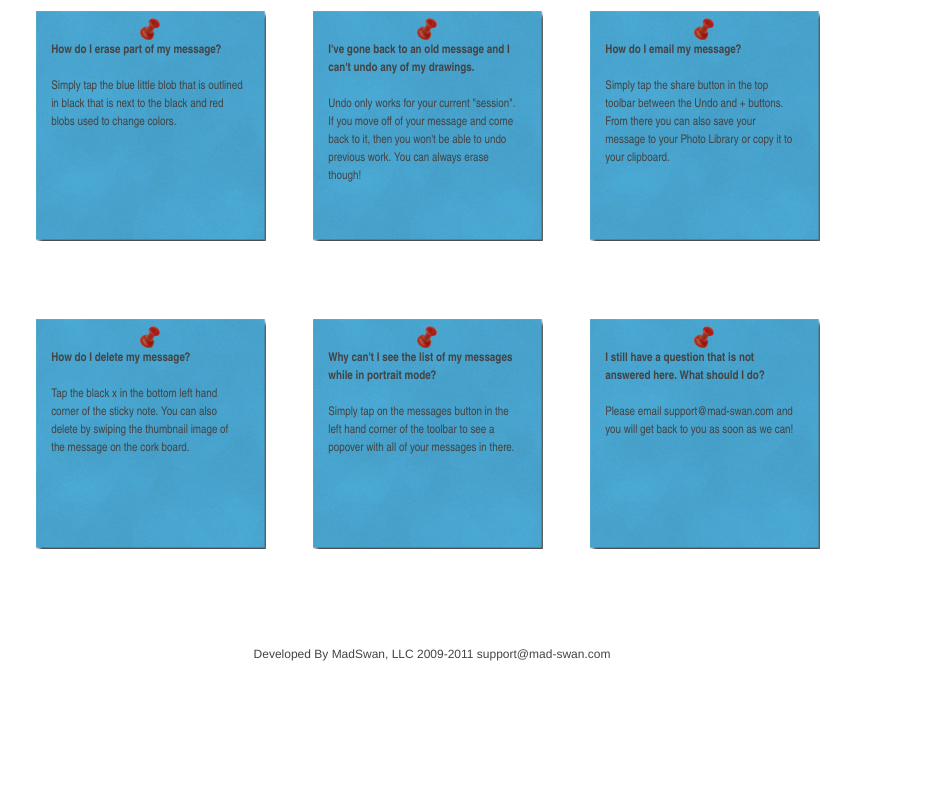
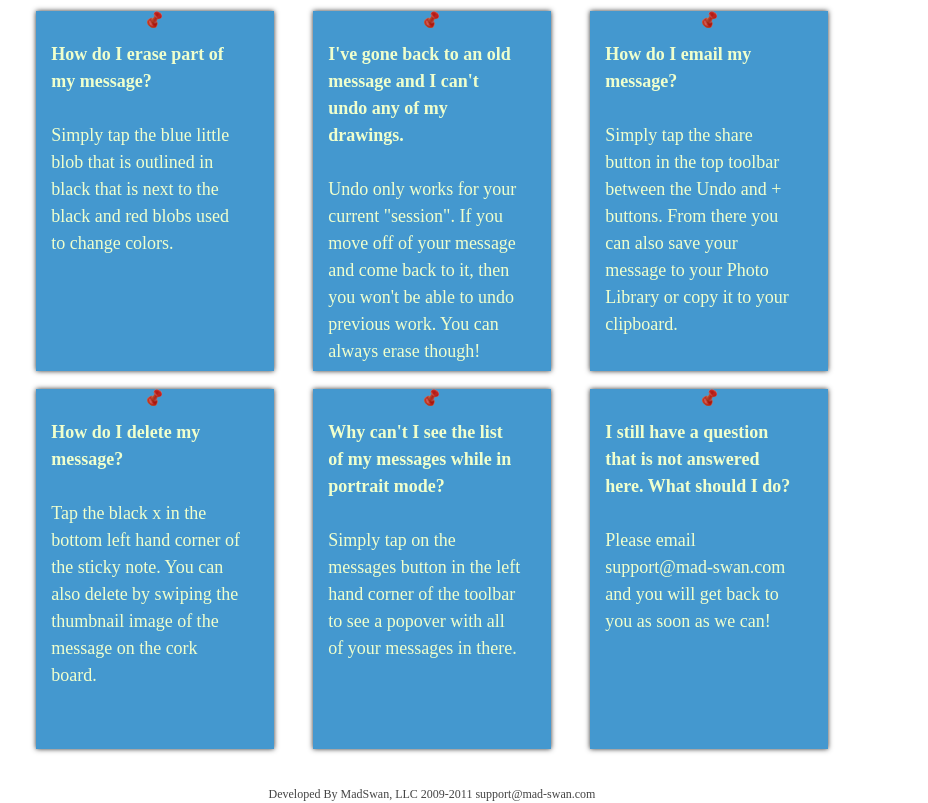
Before and after one commit to iStudiousApp/istudiousapp.github.com, a plain HTML site: page support/index.html in a window 1280 px wide. Shown: the part 102-905 px from the top of the page, without its empty margins (208-1136 px from the left). Before the commit the page ends 800 px from the top, so only its background shows below. Drawn offline with Linux system fonts and the light colour scheme.

Commit message:
Updated site on Fri Jun 17 14:07:53 EDT 2011

```diff
--- a/stylesheets/style.css
+++ b/stylesheets/style.css
@@ -222,9 +222,12 @@ body.one-col #header, body.one-col #footer {
 /* line 8, content/stylesheets/partials/_features.scss */
 .list li {
   list-style-image: url("/stylesheets/images/Thumbtack.png");
+  color: #efffcd;
+  text-shadow: #aaaaaa 1px 1px 1px;
+  font-size: large;
 }
 
-/* line 13, content/stylesheets/partials/_features.scss */
+/* line 16, content/stylesheets/partials/_features.scss */
 .shadow {
   -moz-box-shadow: 0px 0px 5px #333333;
   -webkit-box-shadow: 0px 0px 5px #333333;
@@ -234,11 +237,22 @@ body.one-col #header, body.one-col #footer {
 
 /* line 1, content/stylesheets/partials/_faq.scss */
 #faq {
-  background-image: url("images/BlueSticky.png");
+  background-image: url("/stylesheets/images/Thumbtack.png");
   background-repeat: no-repeat;
-  font-family: "Arial Narrow";
+  background-position: top center;
+  background-color: #4498cf;
+  color: #efffcd;
+  font-size: large;
   padding: 30px 30px 30px 15px;
-  height: 230px;
+  height: 300px;
+}
+
+/* line 13, content/stylesheets/partials/_faq.scss */
+.sticky {
+  -moz-box-shadow: 0px 0px 5px #333333;
+  -webkit-box-shadow: 0px 0px 5px #333333;
+  -o-box-shadow: 0px 0px 5px #333333;
+  box-shadow: 0px 0px 5px #333333;
 }
 
 /* line 1, content/stylesheets/partials/_three_col.scss */
@@ -290,6 +304,7 @@ body.bp {
   display: -moz-box;
   display: -webkit-box;
   display: box;
+  font-family: "gooddog-new-1","gooddog-new-2";
 }
 /* line 51, /Users/cswanberg/.rvm/gems/ruby-1.9.2-p136/gems/compass-0.11.1/frameworks/blueprint/stylesheets/blueprint/_typography.scss */
 body.bp h1, body.bp h2, body.bp h3, body.bp h4, body.bp h5, body.bp h6 {
@@ -603,17 +618,17 @@ body.bp .removed {
   background: #990000;
   color: white;
 }
-/* line 39, content/stylesheets/style.scss */
+/* line 41, content/stylesheets/style.scss */
 body.bp h1, body.bp h2, body.bp h3, body.bp h4, body.bp h5, body.bp h6 {
   font-weight: bold;
   padding: 0px 5px;
   color: #444444;
 }
-/* line 45, content/stylesheets/style.scss */
+/* line 47, content/stylesheets/style.scss */
 body.bp h1 {
   font-size: 60px;
 }
-/* line 49, content/stylesheets/style.scss */
+/* line 51, content/stylesheets/style.scss */
 body.bp hr {
   background: #dddddd;
   color: #dddddd;
@@ -624,7 +639,7 @@ body.bp hr {
   margin: 0 0 1.45em;
   border: none;
 }
-/* line 53, content/stylesheets/style.scss */
+/* line 55, content/stylesheets/style.scss */
 body.bp .button {
   -moz-border-radius: 6px;
   -webkit-border-radius: 6px;
@@ -693,7 +708,7 @@ body.bp .button:active {
 body.bp .button:active, body.bp .button:active:visited {
   color: white;
 }
-/* line 57, content/stylesheets/style.scss */
+/* line 59, content/stylesheets/style.scss */
 body.bp a {
   color: inherit;
   text-decoration: inherit;
@@ -703,11 +718,11 @@ body.bp a {
 body.bp a:active, body.bp a:focus {
   outline: none;
 }
-/* line 61, content/stylesheets/style.scss */
+/* line 63, content/stylesheets/style.scss */
 body.bp .center {
   text-align: center;
 }
-/* line 66, content/stylesheets/style.scss */
+/* line 68, content/stylesheets/style.scss */
 body.bp #error_explanation {
   padding: 0.8em;
   margin-bottom: 1em;
@@ -720,7 +735,7 @@ body.bp #error_explanation {
 body.bp #error_explanation a {
   color: #8a1f11;
 }
-/* line 72, content/stylesheets/style.scss */
+/* line 74, content/stylesheets/style.scss */
 body.bp .matte {
   background-color: #eeeeee;
   -moz-border-radius: 5px;
@@ -730,15 +745,15 @@ body.bp .matte {
   -khtml-border-radius: 5px;
   border-radius: 5px;
 }
-/* line 77, content/stylesheets/style.scss */
+/* line 79, content/stylesheets/style.scss */
 body.bp .content {
   padding: 5px;
 }
-/* line 81, content/stylesheets/style.scss */
+/* line 83, content/stylesheets/style.scss */
 body.bp .secondary {
   color: #444444;
 }
-/* line 86, content/stylesheets/style.scss */
+/* line 88, content/stylesheets/style.scss */
 body.bp #highlightText {
   color: #4498cf;
 }
--- a/support/index.html
+++ b/support/index.html
@@ -5,6 +5,12 @@
     <title>Pen N Paper</title>
     <link href='/stylesheets/style.css' media='screen' rel='stylesheet' type='text/css'>
     <meta content='nanoc 3.2.0a3' name='generator'>
+    <script src='http://use.typekit.com/cxo3yor.js' type='text/javascript'></script>
+    <script>
+      //<![CDATA[
+        try{Typekit.load();}catch(e){}
+      //]]>
+    </script>
   </head>
   <body class='one-col bp'>
     <div id='container'>
```
Also changed, not shown: index.html (+10 -4 lines), images/Screenshot.png (renamed from stylesheets/images/Screenshot.png).
